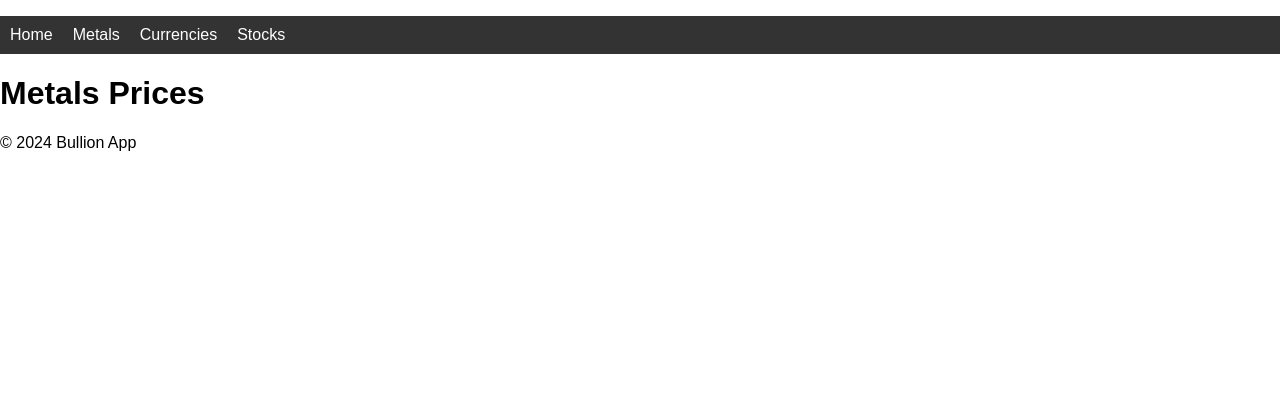
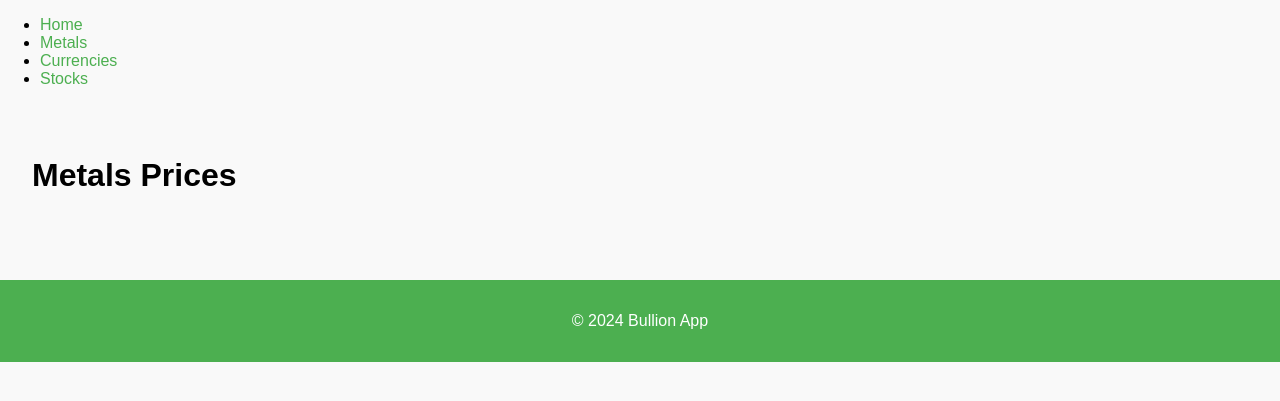
Before and after one commit to ahmedrafat23/Bullion, a Flask app: page /metals in a window 1280 px wide. Shown: the top 401 px of the page. Run offline with Flask 3, Linux system fonts and the light colour scheme; data that the repository does not hold is empty.

Commit message:
7/1/2025

```diff
--- a/static/styles.css
+++ b/static/styles.css
@@ -2,17 +2,38 @@ body {
     font-family: Arial, sans-serif;
     margin: 0;
     padding: 0;
+    background-color: #f9f9f9;
 }
-nav ul {
-    list-style: none;
-    background: #333;
-    padding: 10px;
-    display: flex;
+header {
+    background-color: #4CAF50;
+    color: white;
+    padding: 1.5rem 0;
+    text-align: center;
 }
-nav ul li {
-    margin-right: 20px;
+main {
+    padding: 2rem;
 }
-nav ul li a {
+.section {
+    margin: 2rem 0;
+}
+.card {
+    border: 1px solid #ddd;
+    border-radius: 5px;
+    padding: 1rem;
+    box-shadow: 0 2px 5px rgba(0, 0, 0, 0.1);
+    background-color: #fff;
+}
+footer {
+    background-color: #4CAF50;
     color: white;
+    text-align: center;
+    padding: 1rem 0;
+    margin-top: 2rem;
+}
+a {
+    color: #4CAF50;
     text-decoration: none;
 }
+a:hover {
+    text-decoration: underline;
+}
```
